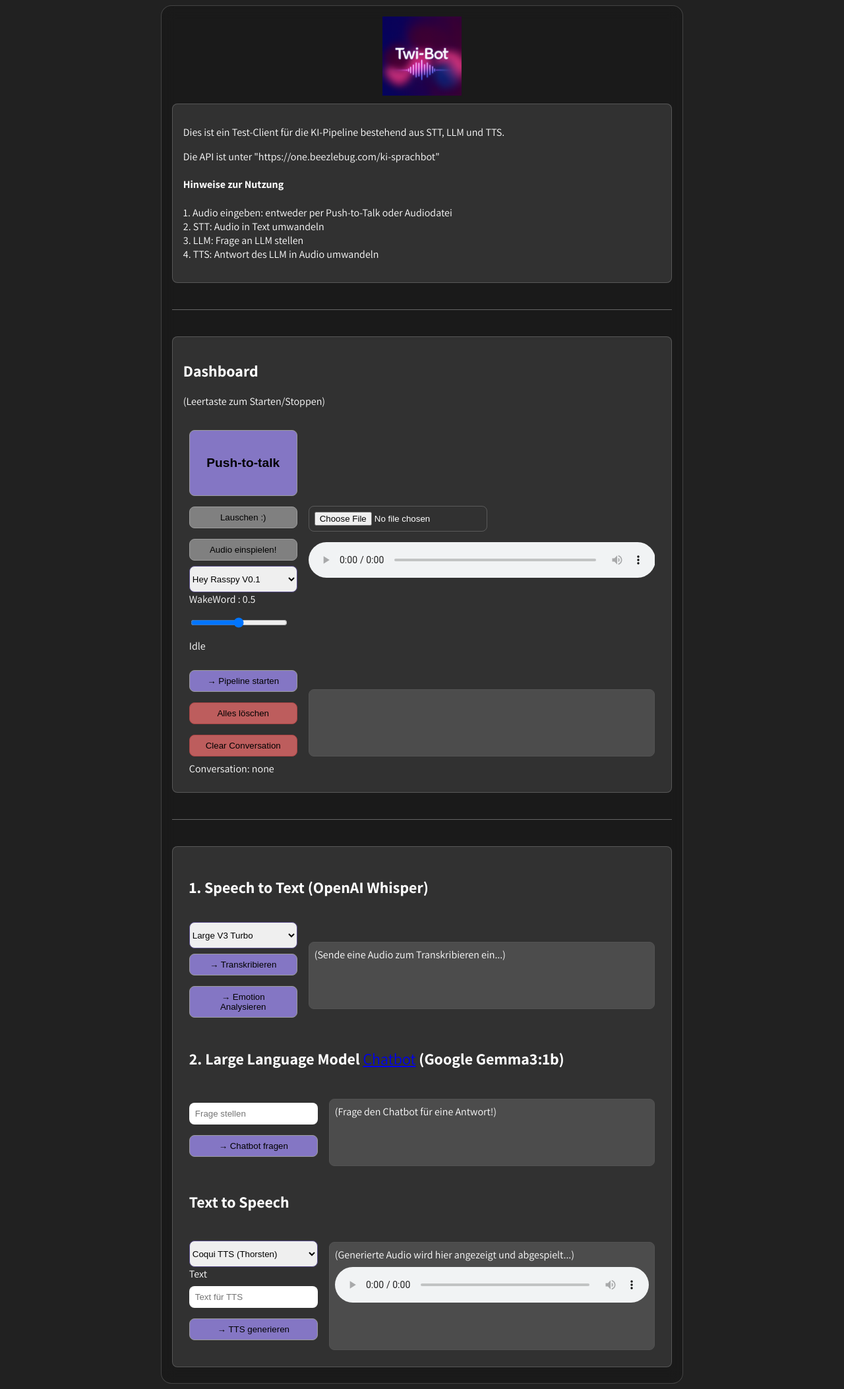
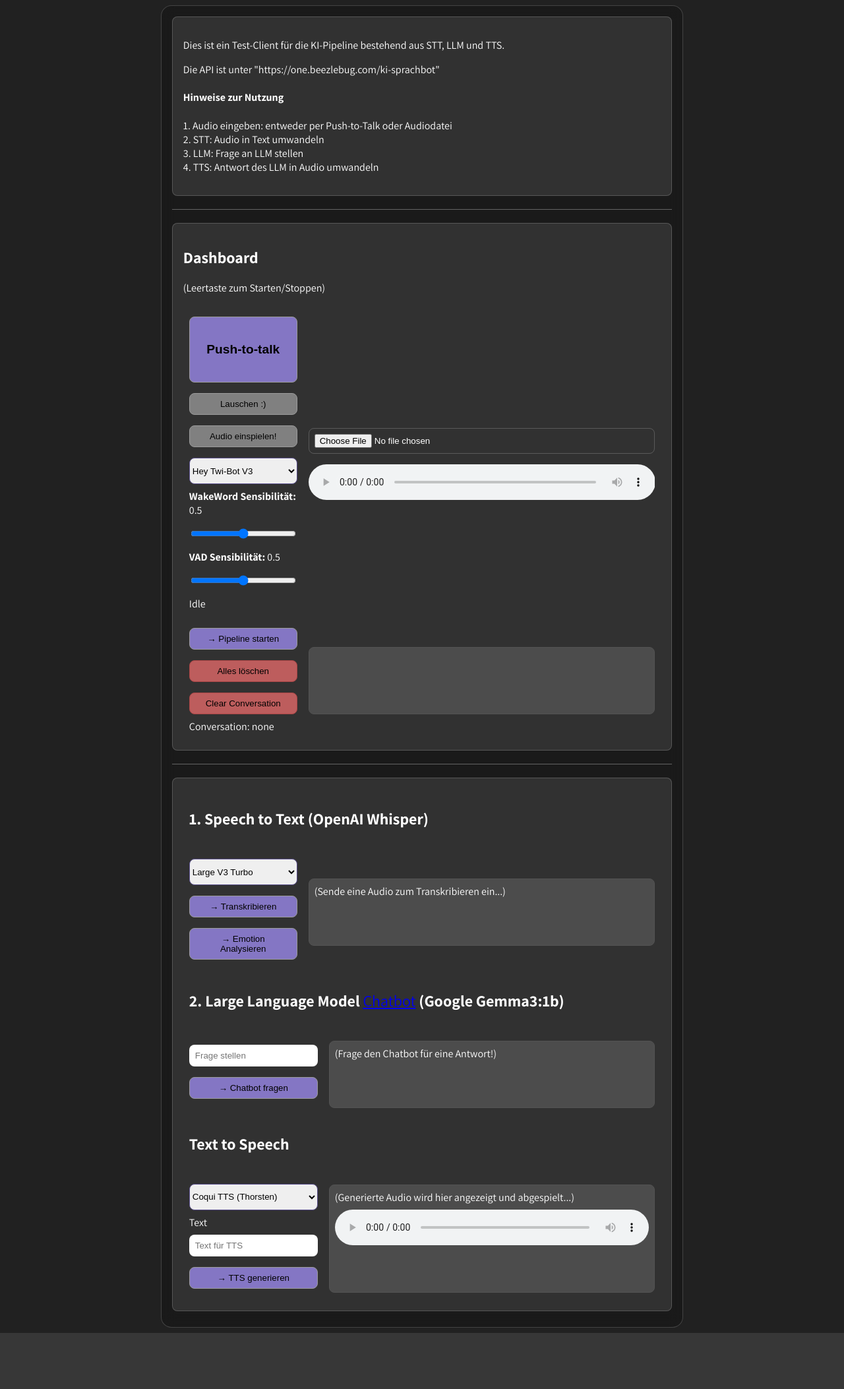
Before and after one commit to sheckla/KI-Sprachbot, a PHP site: page / in a window 1280 px wide. Shown: the whole page at 66% size. After the commit the page ends 2021 px from the top, so only its background shows below. Run offline with PHP 8.4, Linux system fonts and the light colour scheme; some libraries are stand-ins or nearby versions.

Commit message:
Working VAD

```diff
--- a/client/css/style.css
+++ b/client/css/style.css
@@ -19,7 +19,7 @@
 html {
     color: var(--color-text);
     background-size: cover;
-    background-color: rgb(33,33,33);
+    background-color: rgb(33, 33, 33);
     font-family: var(--font-main);
 }
 
@@ -43,11 +43,16 @@ button:disabled {
     cursor: not-allowed;
 }
 
+label {
+    font-weight: bold;
+}
+
 input {
     padding: 8px 8px;
     border: 1px solid rgba(255, 255, 255, 0.2);
     border-radius: 8px;
     width: -moz-available;
+    width: -webkit-fill-available;
     margin-top: 8px;
     margin-bottom: 8px;
 }
@@ -57,6 +62,8 @@ select {
     height: 3em;
     border-radius: var(--radius);
     border: 1px solid var(--color-button-dark);
+    margin-top: 8px;
+    margin-bottom: 8px;
 }
 
 textarea {
@@ -77,7 +84,7 @@ a {
     font-weight: normal
 }
 
-@media (max-width: 600px) {
+@media (max-width: 900px) {
     .container {
         max-width: 90% !important;
     }
@@ -96,12 +103,14 @@ th {
     padding: 8px;
 }
 
-td:first-child, th:first-child {
-  width: 25%;
+td:first-child,
+th:first-child {
+    width: 25%;
 }
 
-td:last-child, th:last-child {
-  width: 75%;
+td:last-child,
+th:last-child {
+    width: 75%;
 }
 
 .logo {
@@ -116,8 +125,8 @@ td:last-child, th:last-child {
     background-color: rgba(255, 255, 255, 0.327);
     border: 0px solid red;
     height: 1px;
-    margin-top:40px;
-    margin-bottom: 40px;
+    margin-top: 20px;
+    margin-bottom: 20px;
 }
 
 .container {
@@ -202,12 +211,12 @@ td:last-child, th:last-child {
     background-color: rgba(168, 39, 39, 1) !important;
     border: 2px solid rgba(154, 23, 23, 1);
     box-shadow: 0 0 25px rgba(255, 100, 100, 0.7);
-    color:white;
+    color: white;
 }
 
 .processing {
     background-color: rgba(255, 165, 0, 0.3);
     box-shadow: 0 0 25px rgba(255, 200, 100, 0.2);
-        transition: background-color 0.3s, border 0.3s, box-shadow 0.3s;
-        border-radius: var(--radius);
+    transition: background-color 0.3s, border 0.3s, box-shadow 0.3s;
+    border-radius: var(--radius);
 }
--- a/client/index.html
+++ b/client/index.html
@@ -17,9 +17,9 @@
 <body>
   <title>Twi-Bot KI-Pipeline Test</title>
   <div class="container">
-    <div>
+    <!-- <div>
       <img src="./img/logo.png" alt="twi-bot logo" class="logo">
-    </div>
+    </div> -->
 
     <!-- === Introduction === -->
     <div class="section">
@@ -48,16 +48,18 @@
             <!-- Push-To-Talk & WakeWord -->
             <button id="push-to-talk-begin" onclick="initPushToTalk()">Push-to-talk</button>
             <div id="ptt-info"></div>
-            <button id="start" onclick="listenForVoiceActivation()" disabled>Lauschen :)</button>
-            <button id="start-file" onclick="processAudioWithWakeWordDetection()" disabled>Audio einspielen!</button>
+            <button id="start" onclick="buttonListenForVoiceActivation()" disabled>Lauschen :)</button>
+            <button id="start-file" onclick="buttonProcessAudioForWakeWord()" disabled>Audio einspielen!</button>
             <select id="wake-word-model" onchange="updateModelSelection(this.value)">
+              <option value="./models/hey_twi_bot_v3.onnx">Hey Twi-Bot V3</option>
               <option value="./models/hey_rhasspy_v0.1.onnx">Hey Rasspy V0.1</option>
               <!-- <option value="./models/hey_twi_bot_v1.onnx">Hey Twi-Bot V1</option> -->
               <!-- <option value="./models/hey_twi_bot_v2.onnx">Hey Twi-Bot V2</option> -->
-              <option value="./models/hey_twi_bot_v3.onnx">Hey Twi-Bot V3</option>
             </select>
-            <label for="wakeword-threshold">WakeWord : <a id="wakeword-threshold-display"></a></label>
+            <label for="wakeword-threshold">WakeWord Sensibilität: <a id="wakeword-threshold-display"></a></label>
             <input type="range" id="wakeword-threshold" name="wakeword-threshold" min="0" max="1" step="0.025" value="0.5" oninput="updateWakeWordThresholdDisplay()">
+            <label for="vad-threshold">VAD Sensibilität: <a id="vad-threshold-display"></a></label>
+            <input type="range" id="vad-threshold" name="vad-threshold" min="0" max="1" step="0.025" value="0.5" oninput="updateVADThresholdDisplay()">
             <div id="status">Idle</div>
             <div id="volume"></div>
             <div id="score"></div>
@@ -67,6 +69,7 @@
             <input id="file" name="audio-input" class="input-file" type="file" accept="audio/*" oninput="updateAudioInputLabel()"/>
             <audio id="inputPlayer" controls></audio>
             <label id="audio-player-label" for="inputPlayer"></label>
+            <div id="feedback-light"></div>
           </td>
         </tr>
       </table>
--- a/client/js/OpenWakeWordController.js
+++ b/client/js/OpenWakeWordController.js
@@ -4,6 +4,8 @@
  * 16000 Samples => 1 sec audio
  * inference every 0.08 sec => 1280 Samples per Chunk
  * min required samples = 16 * 1280 = 20480 (1.28 sec)
+ *
+ * Sample -> Mel-Spectogram -> Embedding -> Wakeword -> Score
  *
  * openWakeWord:
  * https://github.com/dscripka/openWakeWord
@@ -17,11 +19,28 @@ class OpenWakeWordController {
     embeddingSession = null;
     wakewordSession = null;
     vadSession = null;
+    vadState = { h: null, c: null };
 
     melBuffer = [];
     embeddingBuffer = [];
 
-    constructor() { }
+    constructor() {
+        this.initBuffers();
+    }
+
+    initBuffers() {
+        for (let i = 0; i < 16; i++) {
+            this.embeddingBuffer.push(new Float32Array(96).fill(0));
+        }
+        const vadStateShape = [2, 1, 64];
+        if (!this.vadState.h) {
+            this.vadState.h = new ort.Tensor('float32', new Float32Array(128).fill(0), vadStateShape);
+            this.vadState.c = new ort.Tensor('float32', new Float32Array(128).fill(0), vadStateShape);
+        } else {
+            this.vadState.h.data.fill(0);
+            this.vadState.c.data.fill(0);
+        }
+    }
 
     async loadProcessingModels() {
         const sessionOptions = { executionProviders: ['wasm'] };
@@ -34,7 +53,7 @@ class OpenWakeWordController {
         this.vadSession = await ort.InferenceSession.create(vadModel, sessionOptions);
     }
 
-    async loadWakeWordModel(name = "./models/hey_rhasspy_v0.1.onnx") {
+    async loadWakeWordModel(name = "./models/hey_twi_bot_v3.onnx") {
         if (this.wakewordSession) this.wakewordSession = null;
         console.log("loading Wake-Word-model " + name);
         this.wakewordSession = await ort.InferenceSession.create(name);
@@ -91,7 +110,19 @@ class OpenWakeWordController {
         return { hit: highestScore >= threshold, scores, max: highestScore };
     }
 
-
+    async runVAD(chunk) {
+        try {
+            const tensor = new ort.Tensor('float32', chunk, [1, chunk.length]);
+            const sr = new ort.Tensor('int64', [BigInt(16000)], []);
+            const res = await this.vadSession.run({ input: tensor, sr: sr, h: this.vadState.h, c: this.vadState.c });
+            this.vadState.h = res.hn;
+            this.vadState.c = res.cn;
+            return res.output.data[0];
+        } catch (err) {
+            console.error("VAD error: ", err);
+            return false;
+        }
+    }
 
     // step 1: Mel-Spectogram + Buffer
     // 1280 frames!
@@ -112,10 +143,10 @@ class OpenWakeWordController {
             this.melBuffer.push(new Float32Array(melData.subarray(i * 32, (i + 1) * 32)));
         }
 
-        return this._maybeRunEmbedding();
+        return this.runEmbedding();
     }
 
-    async _maybeRunEmbedding() {
+    async runEmbedding() {
 
         if (this.melBuffer.length < 76) return null;
         // while (this.melBuffer.length < 76) {
@@ -136,11 +167,11 @@ class OpenWakeWordController {
         if (this.embeddingBuffer.length >= 16) this.embeddingBuffer.shift();
         this.embeddingBuffer.push(embedding);
 
-            return this._maybeRunWakeword();
+        return this.runWakeWord();
         // }
     }
 
-    async _maybeRunWakeword() {
+    async runWakeWord() {
         if (this.embeddingBuffer.length < 16) return null;
 
         const flatEmb = new Float32Array(16 * 96);
--- a/client/js/app.js
+++ b/client/js/app.js
@@ -1,7 +1,8 @@
 /*****************************
  * AI Voice Assistant
  * - program entry point
- * - manages most functions
+ * - manages Utility Programms
+ * - handles UI-Updates
  *  17.09.2025 Daniel Graf
  *****************************/
 // ===== Basic Variables =====
@@ -13,18 +14,25 @@ const fileInput = document.getElementById("file");
  *  Init Application
  *************************************************************/
 document.addEventListener("DOMContentLoaded", async () => {
+  // initial UI update
   updateWakeWordThresholdDisplay();
+  updateVADThresholdDisplay();
   updateAudioInputLabel();
   updateTTSOptions();
   updateModelSelection(document.getElementById("wake-word-model").value);
 
+  // disable some functions until ready
   document.getElementById("start").disabled = true;
   document.getElementById("start-file").disabled = true;
-  // await wakewordController.loadWakeWordModel(model);
+
+  // load OpenWakeWord
   await wakewordController.loadProcessingModels();
   console.log("WakeWordController ready");
+
+  // enable functions
   document.getElementById("start").disabled = false;
   document.getElementById("start-file").disabled = false;
+  buttonListenForVoiceActivation();
 });
 
 /*****************************
@@ -32,93 +40,47 @@ document.addEventListener("DOMContentLoaded", async () => {
  * - AudioWorklet to chunk audio into 1280 samples (80ms @16kHz = 1240 samples)
  * - Sends chunks to WakeWordController for detection
  * - On detection, triggers Recorder.start()
+ * - todo port to different class
  *****************************/
-async function listenForVoiceActivation() {
-  console.log("VAD Listening...");
+async function buttonListenForVoiceActivation() {
+  await Recorder.loadWorklet();
 
-  // --- Setup WakeWordController ---
-  const wakeword = new OpenWakeWordController();
-  await wakeword.loadProcessingModels();
-  await wakeword.loadWakeWordModel("./models/hey_rhasspy_v0.1.onnx");
-
-  // --- Audio Context + Mic Input ---
-  const stream = await navigator.mediaDevices.getUserMedia({ audio: true });
-  const audioContext = new AudioContext({ sampleRate: 16000 });
-  const source = audioContext.createMediaStreamSource(stream);
-
-  // --- Worklet Code for Chunking ---
-  const processorCode = `
-class MicProcessor extends AudioWorkletProcessor {
-  bufferSize = 1280; // 80ms bei 16kHz
-  _buffer = new Float32Array(this.bufferSize);
-  _pos = 0;
-
-  process(inputs) {
-    const input = inputs[0][0];
-    if (input) {
-      for (let i = 0; i < input.length; i++) {
-        this._buffer[this._pos++] = input[i];
-        if (this._pos === this.bufferSize) {
-          // --- Wakeword-Chunks raus ---
-          const chunk = this._buffer.slice(0);
-
-          // --- Lautstärke berechnen (RMS) ---
-          let sum = 0;
-          for (let j = 0; j < chunk.length; j++) {
-            sum += chunk[j] * chunk[j];
-          }
-          const rms = Math.sqrt(sum / chunk.length);
-          const db = 20 * Math.log10(rms + 1e-8); // in dB
-
-          // zurück an Main-Thread
-          this.port.postMessage({ chunk, rms, db });
-
-          this._pos = 0;
-        }
-      }
+  async function processAudioChunk({ chunk}) {
+    // Wakeword-Erkennung
+    const vadScore = await wakewordController.runVAD(chunk);
+    const vadFired = vadScore > (1.0 - document.getElementById("vad-threshold").value);
+    console.log("Vad fired: " + vadFired, vadScore.toFixed(3));
+    let light = document.getElementById("feedback-light");
+    if (vadFired) {
+      light.classList.add("push-to-talk-active");
+      light.innerText = "Voice detected!";
+    } else {
+      light.classList.remove("push-to-talk-active");
+      light.innerText = "-";
     }
-    return true;
-  }
-}
-registerProcessor('mic-processor', MicProcessor);
-`;
-
-
-  // --- Load Worklet ---
-  const blob = new Blob([processorCode], { type: "application/javascript" });
-  const workletURL = URL.createObjectURL(blob);
-  await audioContext.audioWorklet.addModule(workletURL);
-  const workletNode = new AudioWorkletNode(audioContext, "mic-processor");
-
-  // --- Connect Mic to Worklet ---
-  source.connect(workletNode);
-
-  // --- Handle Chunks from Worklet ---
-  workletNode.port.onmessage = async (e) => {
-    const { chunk, rms, db } = e.data;
-
-    // Lautstärke ausgeben
-    document.getElementById("volume").innerText = "Volume: " + rms.toFixed(3) + " (RMS), " + db.toFixed(1) + " dB";
-
-    // Wakeword-Erkennung
-    const score = await wakeword.processChunk(chunk);
+    const score = await wakewordController.processChunk(chunk);
     if (score !== null) {
-      console.log("Wakeword score:", score.toFixed(3));
+      // console.log("Wakeword score:", score.toFixed(3));
       document.getElementById("score").innerText = "Wakeword Score: " + score.toFixed(3);
       if (score > 0.5) {
         console.log("✅ Wakeword erkannt!");
         document.getElementById("status").innerText = "Wakeword erkannt!";
-        Recorder.start(); // oder dein Push-to-Talk triggern
+        // timeout!
+        document.getElementById("push-to-talk-begin").click();
+        // Recorder.start(); // oder dein Push-to-Talk triggern
       }
     }
-  };
+  }
+
+  Recorder.setOnChunkCallback(processAudioChunk);
 }
+
 
 /*****************************
  *  Audio-File WakeWord Init
  * - Handles file input and runs WakeWord detection
  *****************************/
-async function processAudioWithWakeWordDetection() {
+async function buttonProcessAudioForWakeWord() {
   let threshold = parseFloat(document.getElementById("wakeword-threshold").value) || 0.5;
   let result = await wakewordController.initWakeWordFromFile(fileInput.files?.[0], threshold);
   console.log(result);
@@ -133,8 +95,6 @@ async function processAudioWithWakeWordDetection() {
     let maxScore = Math.max(...result.scores);
     document.getElementById("status").innerText = "Kein Wake word erkannt, Max Score: " + maxScore.toFixed(5);
   }
-
-
 }
 
 /*****************************
@@ -423,16 +383,6 @@ function clearAll() {
   document.getElementById("loading").textContent = "";
 }
 
-/*****************************
- *  Push to Talk Via Spacebar
- *****************************/
-document.getElementById("push-to-talk-begin").addEventListener("keydown", (event) => {
-  if (event.key === " " || event.key === "Spacebar") { // " " für moderne Browser, "Spacebar" für ältere
-    event.preventDefault();
-    initPushToTalk()
-  }
-});
-
 /*************************************************************
  *  Utility Functions
  *************************************************************/
@@ -441,17 +391,11 @@ document.getElementById("push-to-talk-begin").addEventListener("keydown", (event
  *  Get Response Times
  * - (server, network, total)
  *****************************/
-function getResponseTime(start, response) {
-  const msServer = response;
-  const msNetwork = Date.now() - start - msServer;
-  const msTotal = msServer + msNetwork;
-  const times = {
-    server: Math.round(msServer),
-    network: Math.round(msNetwork),
-    total: Math.round(msTotal)
-  };
-  return times;
-}
+/*****************************
+ *  Get Response Times
+ * - (server, network, total)
+ * - now handled by BeezlebugAPI.getResponseTime
+ *****************************/
 
 /*****************************
  *  Wake Word Detection
@@ -507,8 +451,26 @@ function updateWakeWordThresholdDisplay() {
 }
 
 /*****************************
+ *  VAD Threshold Slider
+ *****************************/
+function updateVADThresholdDisplay() {
+  const val = document.getElementById("vad-threshold").value;
+  document.getElementById("vad-threshold-display").innerText = val;
+}
+/*****************************
  *  Wake Workd Model Selection Update
  *****************************/
 function updateModelSelection(name) {
   wakewordController.loadWakeWordModel(name);
 }
+
+
+/*****************************
+ *  Push to Talk Via Spacebar
+ *****************************/
+document.getElementById("push-to-talk-begin").addEventListener("keydown", (event) => {
+  if (event.key === " " || event.key === "Spacebar") { // " " für moderne Browser, "Spacebar" für ältere
+    event.preventDefault();
+    initPushToTalk()
+  }
+});
--- a/client/js/pttController.js
+++ b/client/js/pttController.js
@@ -25,7 +25,8 @@ async function initPushToTalk() {
 
     // push recording into File-input-player
     const audioUrl = URL.createObjectURL(result.blob);
-    fileInputPlayer.src = audioUrl;
+
+    document.getElementById("inputPlayer").src = audioUrl;
 
     // when file ready => start pipeline
     window.onAudioReady?.(result.blob, audioUrl);
```
Also changed, not shown: client/js/MediaRecorder.js (+69 -0 lines), 1 other file. Lines whose indentation alone changed are shown as unchanged.
